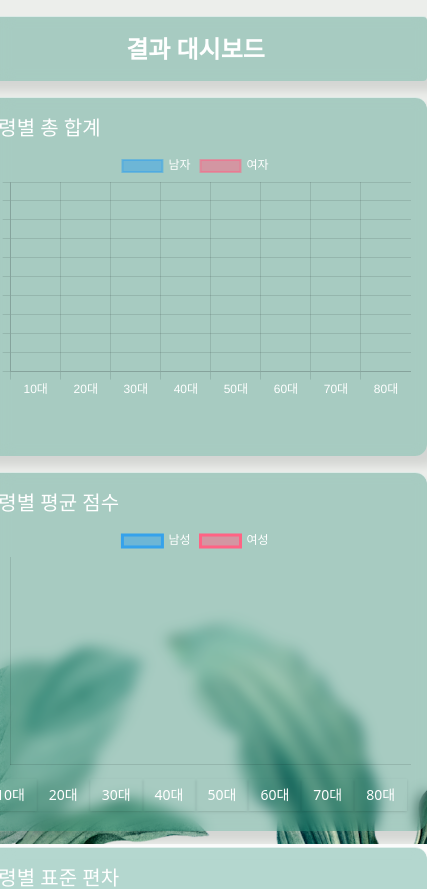
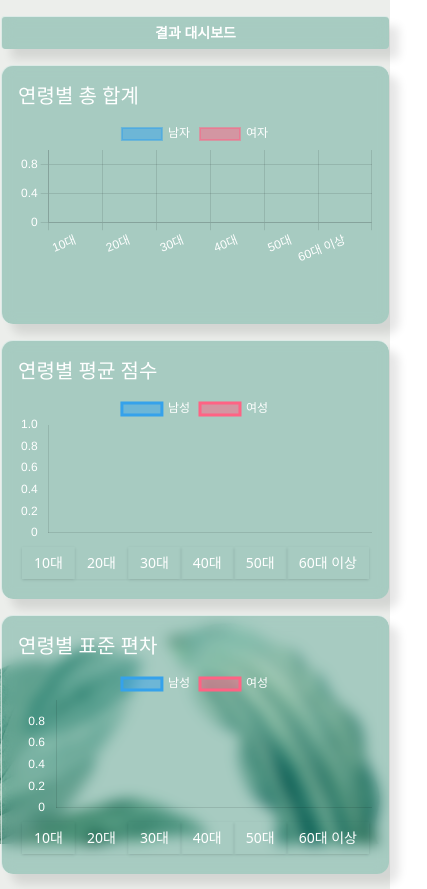
Before and after one commit to qor8917/InfoGrab-Survey-NextJS, a Next.js app: page /dashboard in a window 390 px wide. Shown: the top 889 px of the page, 427 px wide, since content can reach past the window. Built offline with nearby package versions, Linux system fonts and the light colour scheme; no server answers; the database is empty.

Commit message:
fix css 배경 고정, 반응형 너비 조절

```diff
--- a/app/dashboard/page.tsx
+++ b/app/dashboard/page.tsx
@@ -5,31 +5,31 @@ import StackChart from "@/components/charts/bar";
 export default async function Page() {
   const { data } = await getAllItems();
   return (
-    <section className=" h-full">
-      <div className="flex flex-col gap-4">
-        <h1 className="text-2xl font-bold glassMorphism rounded text-center py-4 mt-4">
-          결과 대시보드
+    <div className="h-full flex justify-center items-center">
+      <div className="flex flex-col gap-4 h-full">
+        <h1 className=" text-sm desktop:text-2xl font-bold glassMorphism rounded flex justify-center items-center py-4 mt-4">
+          <span>결과 대시보드</span>
         </h1>
         <div className="flex gap-4 flex-wrap justify-between text-xl mb-4">
-          <div className="flex flex-col basis-[100%] tablet:basis-[49%] glassMorphism  h-full overflow-hidden p-4 rounded-xl">
+          <div className="flex flex-col basis-[100%] tablet:basis-[49%] glassMorphism   overflow-hidden p-4 rounded-xl">
             <h2 className="f">연령별 총 합계</h2>
             <div>
               <ChartContainer surveyData={data} type="stack" />
             </div>
           </div>
-          <div className="flex flex-col basis-[100%] tablet:basis-[49%]  glassMorphism  h-full overflow-hidden p-4 rounded-xl">
+          <div className="flex flex-col basis-[100%] tablet:basis-[49%]  glassMorphism   overflow-hidden p-4 rounded-xl">
             <h2>연령별 평균 점수</h2>
             <div>
               <ChartContainer surveyData={data} type="avg" />
             </div>
           </div>
-          <div className="flex flex-col basis-[100%] tablet:basis-[49%]  glassMorphism  h-full overflow-hidden p-4 rounded-xl">
+          <div className="flex flex-col basis-[100%] tablet:basis-[49%]  glassMorphism   overflow-hidden p-4 rounded-xl">
             <h2>연령별 표준 편차</h2>
             <div>
               <ChartContainer surveyData={data} type="devi" />
             </div>
           </div>
-          <div className="flex flex-col basis-[100%] tablet:basis-[49%]  glassMorphism h-full overflow-hidden p-4 rounded-xl">
+          <div className="flex flex-col basis-[100%] tablet:basis-[49%]  glassMorphism  overflow-hidden p-4 rounded-xl">
             <h2>출산이 늦어지는 가장 큰 요인?</h2>
             <div>
               <ChartContainer surveyData={data} type="radar" />
@@ -37,6 +37,6 @@ export default async function Page() {
           </div>
         </div>
       </div>
-    </section>
+    </div>
   );
 }
--- a/app/layout.tsx
+++ b/app/layout.tsx
@@ -22,7 +22,7 @@ export default function RootLayout({
     <html lang="en" suppressHydrationWarning>
       <body
         className={cn(
-          "antialiased font-sans bg-[url('/7.png')] text-white bg-no-repeat bg-cover bg-center flex justify-center items-center",
+          "antialiased font-sans bg-[url('/7.png')] text-white bg-no-repeat bg-cover flex justify-center items-center h-full bg-fixed",
           mono.variable
         )}
       >
--- a/app/page.tsx
+++ b/app/page.tsx
@@ -2,8 +2,8 @@ import { InitialForm } from "@/components/intial-form";
 import { Suspense } from "react";
 export default function Home() {
   return (
-    <main className="flex justify-center items-center glassMorphism rounded-xl">
-      <div className="flex flex-col gap-4 items-center p-10 w-[460px]">
+    <main className="flex justify-center items-center glassMorphism rounded-xl ">
+      <div className="flex flex-col gap-4 items-center p-10 min-w-[300px]">
         <h1 className="text-xl font-bold">
           🐣 대한민국 합계 출산율 0.6 들어보셨나요?
         </h1>
--- a/app/survey/[questions]/page.tsx
+++ b/app/survey/[questions]/page.tsx
@@ -12,7 +12,7 @@ export default function Page({ params }: { params: { questions: string } }) {
   ];
   return (
     <div className="h-full flex justify-center items-center">
-      <div className="w-[460px] flex flex-col gap-8 p-10 glassMorphism rounded-xl">
+      <div className="min-w-[300px] flex flex-col gap-8 p-10 glassMorphism rounded-xl">
         <Suspense>
           <div>{pages[currentPage]}</div>
         </Suspense>
--- a/components/chart-container.tsx
+++ b/components/chart-container.tsx
@@ -11,27 +11,43 @@ export function ChartContainer({ surveyData, type }: any) {
       {labels.map((age) => {
         if (type === "stack") {
           return (
-            <TabsContent className="w-full h-[250px]" value={age} key={age}>
+            <TabsContent
+              className="w-full desktop:h-[250px]"
+              value={age}
+              key={age}
+            >
               <StackChart surveyData={surveyData} />
             </TabsContent>
           );
         }
         if (type === "avg") {
           return (
-            <TabsContent className="w-full  h-[250px]" value={age} key={age}>
+            <TabsContent
+              className="w-full desktop:h-[250px]"
+              value={age}
+              key={age}
+            >
               <LineChart className="" surveyData={surveyData} gene={age} />
             </TabsContent>
           );
         }
         if (type === "radar") {
           return (
-            <TabsContent value={age} className="w-full h-[250px]" key={age}>
+            <TabsContent
+              value={age}
+              className="w-full desktop:h-[250px]"
+              key={age}
+            >
               <RadarChart surveyData={surveyData} gene={age} className="" />
             </TabsContent>
           );
         }
         return (
-          <TabsContent value={age} className="w-full h-[250px]" key={age}>
+          <TabsContent
+            value={age}
+            className="w-full desktop:h-[250px]"
+            key={age}
+          >
             <LineChartDeviation surveyData={surveyData} gene={age} />
           </TabsContent>
         );
--- a/components/charts/bar.tsx
+++ b/components/charts/bar.tsx
@@ -28,7 +28,7 @@ const CHART_COLORS = [
   "rgb(153, 102, 255)",
   "rgb(201, 203, 207)",
 ];
-const labels = ["10대", "20대", "30대", "40대", "50대", "60대", "70대", "80대"];
+const labels = ["10대", "20대", "30대", "40대", "50대", "60대 이상"];
 const groupByAge = (array: any) => {
   const grouped = array.reduce((acc: any, person: any) => {
     const { age } = person;
--- a/components/intial-form.tsx
+++ b/components/intial-form.tsx
@@ -30,16 +30,7 @@ const formSchema = z.object({
 });
 
 export function InitialForm() {
-  const labels = [
-    "10대",
-    "20대",
-    "30대",
-    "40대",
-    "50대",
-    "60대",
-    "70대",
-    "80대",
-  ];
+  const labels = ["10대", "20대", "30대", "40대", "50대", "60대 이상"];
   const [isCorrectAnswer, SetIsCorrectAnswer] = useState<boolean | null>(null);
 
   const router = useRouter();
--- a/utils/chart.ts
+++ b/utils/chart.ts
@@ -1,13 +1,4 @@
-export const labels = [
-  "10대",
-  "20대",
-  "30대",
-  "40대",
-  "50대",
-  "60대",
-  "70대",
-  "80대",
-];
+export const labels = ["10대", "20대", "30대", "40대", "50대", "60대 이상"];
 export const fators = [
   "기타 요인",
   "개인적 요인",
```
